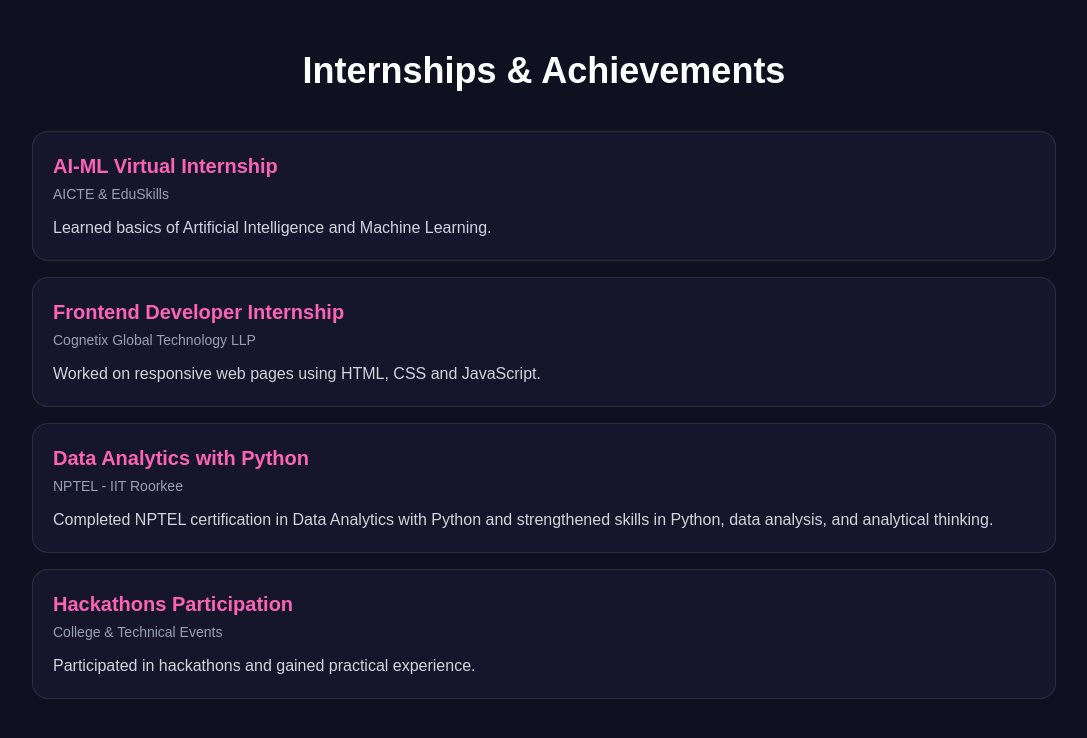
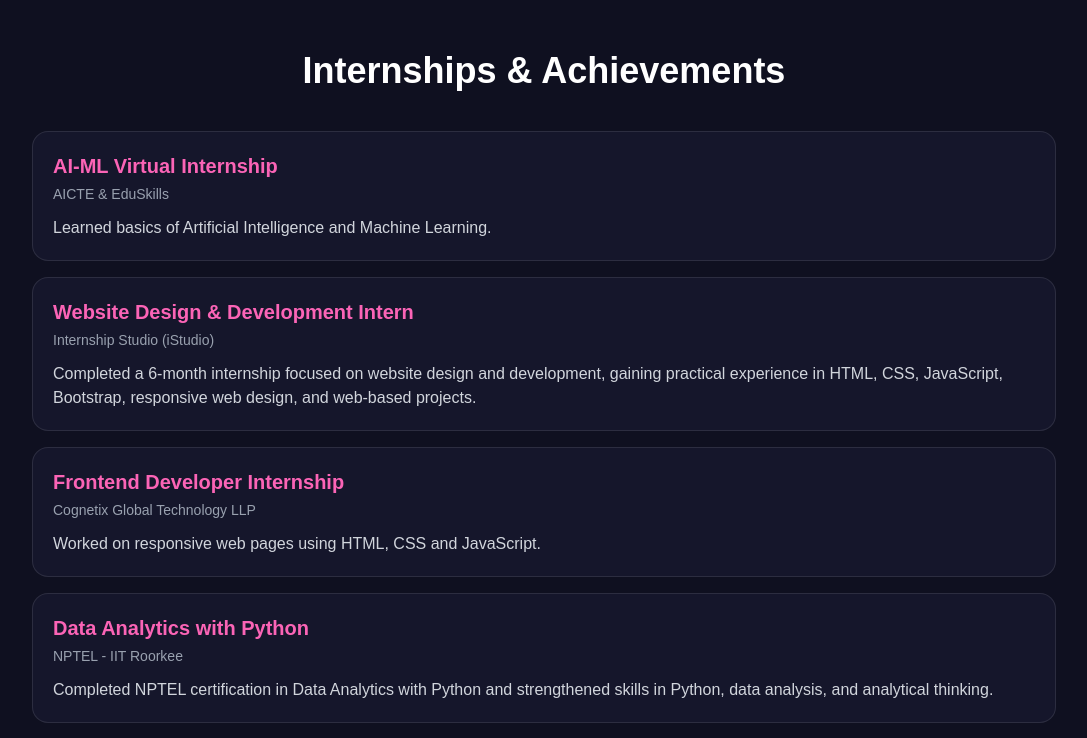
Before and after one commit to NagullaSaiLahari3281/Portfolioo, a Next.js app: page / in a window 1280 px wide. Shown: the part 2745-3483 px from the top of the page, without its empty margins (96-1183 px from the left). Built offline with nearby package versions, Linux system fonts and the light colour scheme.

Commit message:
Add internship experience for website design and development

```diff
--- a/app/page.tsx
+++ b/app/page.tsx
@@ -364,6 +364,12 @@
                 desc:
                   "Learned basics of Artificial Intelligence and Machine Learning."
               },
+               {
+    title: "Website Design & Development Intern",
+    company: "Internship Studio (iStudio)",
+    desc:
+      "Completed a 6-month internship focused on website design and development, gaining practical experience in HTML, CSS, JavaScript, Bootstrap, responsive web design, and web-based projects."
+},
 
               {
                 title: "Frontend Developer Internship",
```
